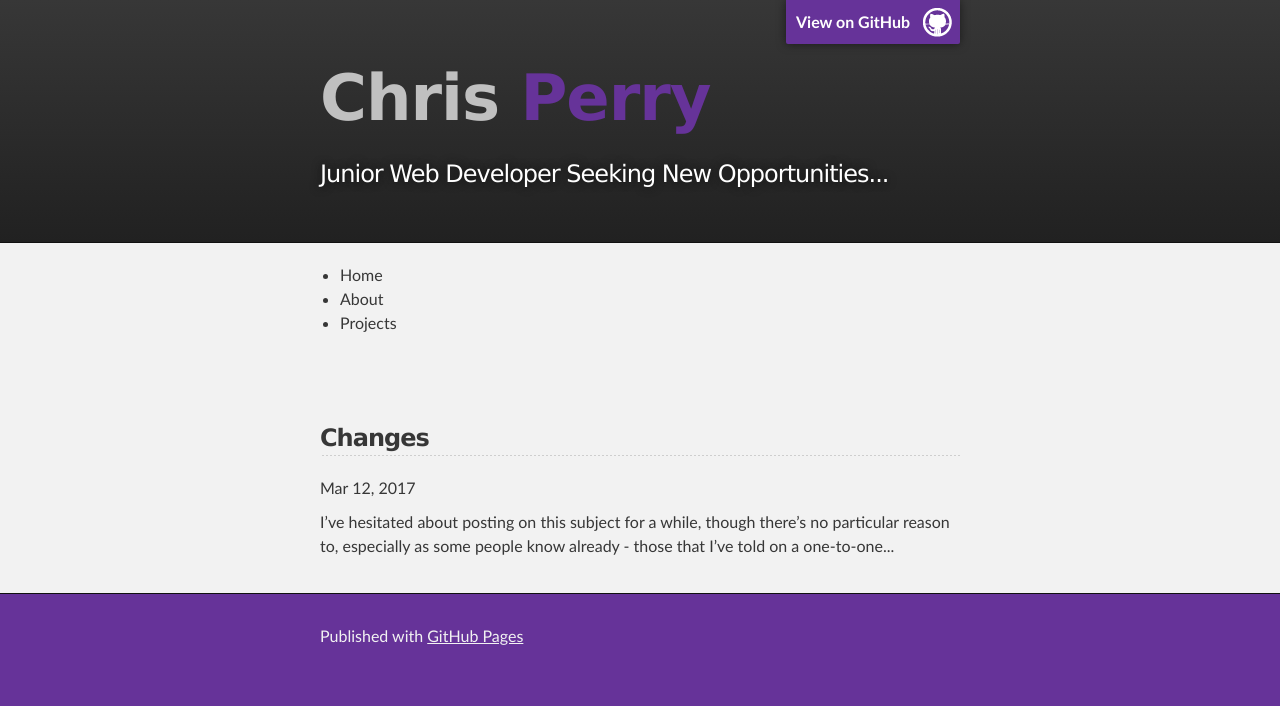
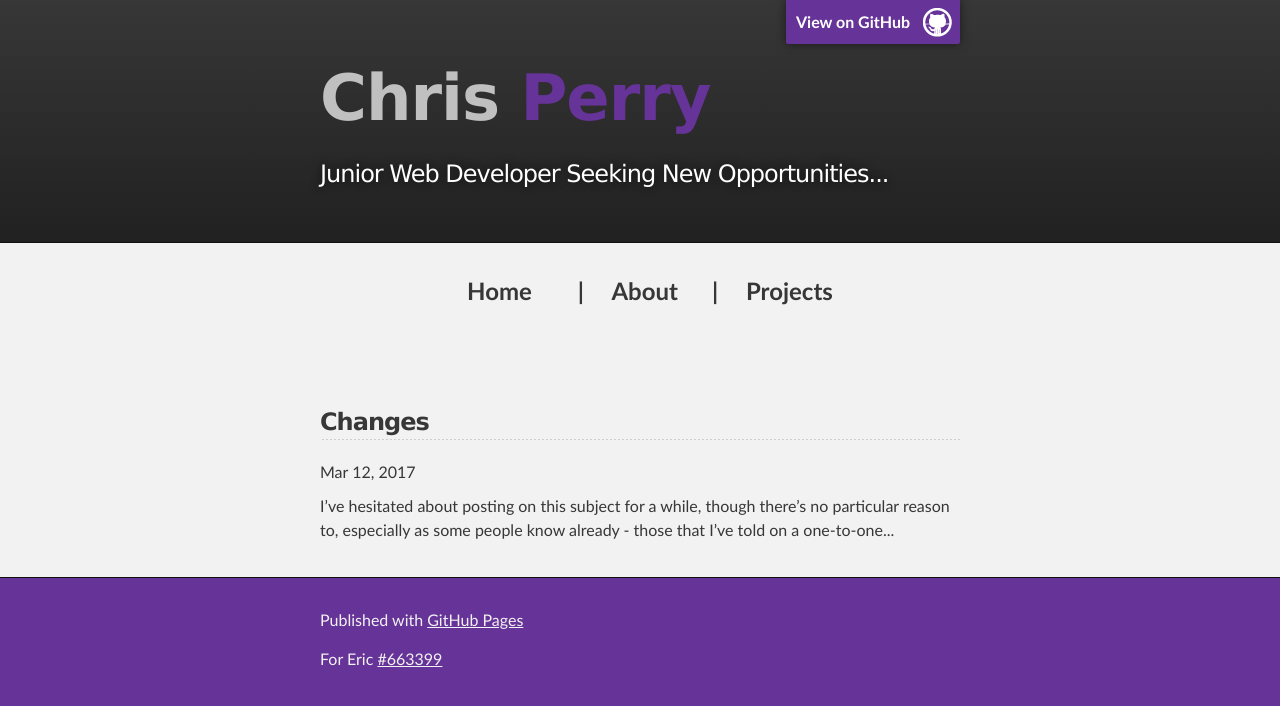
Before and after one commit to christopherallanperry/christopherallanperry.github.io, a Jekyll site: the page built from index.md, in a window 1280 px wide. Shown: the top 706 px of the page. Built offline with Jekyll 4.4.1, drawn with Linux system fonts in a browser that asks for light colours.

Commit message:
Menu changed to inline-block

```diff
--- a/_layouts/default.html
+++ b/_layouts/default.html
@@ -35,11 +35,11 @@
     <nav class="right absolute-lg right-0 top-0 inner">
       <ul class="mt-2 mr-2 mr-lg-3">
         <li class="inline-block block-lg text-right ml-1 ml-lg-0">
-          <a class="italic h4 bold no-underline" href="{{ site.baseurl }}/">Home</a>
+          <a class="italic h4 bold no-underline" href="{{ site.baseurl }}/">Home</a> &nbsp
         </li>
         {% for my_page in site.pages %}
           {% if my_page.title %}
-            <li class="inline-block block-lg text-right ml-1 ml-lg-0">
+            <li class="inline-block block-lg text-right ml-1 ml-lg-0">| &nbsp
               <a class="italic no-underline h4 font-smoothing" href="{{ my_page.url | prepend: site.baseurl }}">{{ my_page.title }}</a>
             </li>
           {% endif %}
@@ -58,6 +58,7 @@
       <p class="copyright">{{ site.title | default: site.github.repository_name }} maintained by <a href="{{ site.github.owner_url }}">{{ site.github.owner_name }}</a></p>
       {% endif %}
       <p class="publisher">Published with <a href="https://pages.github.com">GitHub Pages</a></p>
+      <p class="tribute">For Eric <a href="http://meyerweb.com/eric/thoughts/2014/06/19/rebeccapurple/">#663399</a></p>
     </footer>
   </div>
 
--- a/assets/css/style.scss
+++ b/assets/css/style.scss
@@ -4,7 +4,7 @@
 @import "jekyll-theme-slate";
 
 body {
-  background-color: #663399;
+  background-color: rebeccapurple;
 }
 
 h2 {
@@ -19,11 +19,33 @@ a {
   color: #373737;
 }
 
-.lastname, a:hover {
-  color: #663399;
+nav {
+  text-align: center;
 }
 
-.firstname, .copyright a:hover, .publisher a:hover {
+nav ul li {
+  display: inline-block;
+  font-size: 1.5em;
+  font-weight: bolder;
+  padding: 10px;
+}
+
+nav ul li a {
+  border-radius: 5px;
+  padding: 10px;
+}
+
+nav ul li a:hover {
+  background-color: silver;
+  border-radius: 5px;
+  padding: 10px;
+}
+
+.lastname, a:hover {
+  color: rebeccapurple;
+}
+
+.firstname, .copyright a:hover, .publisher a:hover, .tribute a:hover {
   color: silver;
 }
 
@@ -32,7 +54,7 @@ a {
 }
 
 #footer_wrap, #forkme_banner {
-  background-color: #663399;
+  background-color: rebeccapurple;
 }
 
 #project_title {
```
